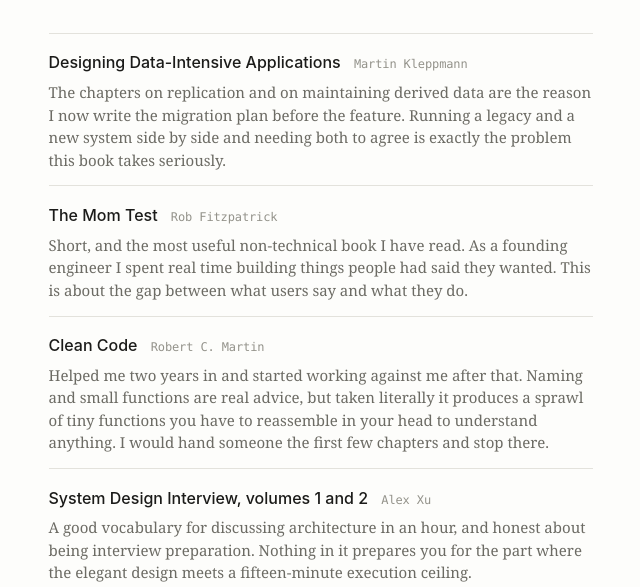
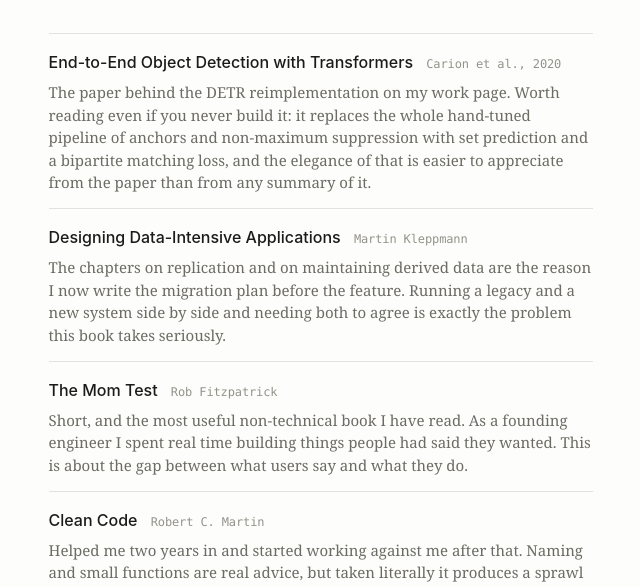
Before and after one commit to aavishkarmishra/aavishkarmishra.com, an Astro site: page /reading in a window 1280 px wide. Shown: the part 207-794 px from the top of the page, without its empty margins (312-952 px from the left). Built offline with nearby package versions, Linux system fonts and the light colour scheme; Astro itself is replaced by a stand-in of ours.

Commit message:
feat: add detr paper to reading with arxiv link

```diff
--- a/src/data/reading.ts
+++ b/src/data/reading.ts
@@ -1,8 +1,15 @@
-export type Book = { title: string; author: string; note: string };
+export type Book = { title: string; author: string; note: string; href?: string };
 
 /* Newest first. One honest line each — if there is nothing specific to say
    about a book, leave it off rather than padding the list. */
 export const books: Book[] = [
+  {
+    title: 'End-to-End Object Detection with Transformers',
+    author: 'Carion et al., 2020',
+    href: 'https://arxiv.org/abs/2005.12872',
+    note:
+      'The paper behind the DETR reimplementation on my work page. Worth reading even if you never build it: it replaces the whole hand-tuned pipeline of anchors and non-maximum suppression with set prediction and a bipartite matching loss, and the elegance of that is easier to appreciate from the paper than from any summary of it.',
+  },
   {
     title: 'Designing Data-Intensive Applications',
     author: 'Martin Kleppmann',
--- a/src/pages/reading.astro
+++ b/src/pages/reading.astro
@@ -12,7 +12,9 @@
   <ul class="entries">
     {books.map((b) => (
       <li>
-        <span class="entry-title">{b.title}</span>
+        {b.href
+          ? <a class="entry-title" href={b.href}>{b.title}</a>
+          : <span class="entry-title">{b.title}</span>}
         <span class="entry-meta by">{b.author}</span>
         <p class="entry-desc">{b.note}</p>
       </li>
```
